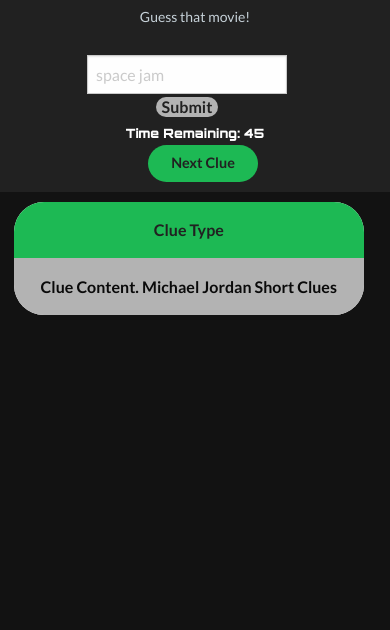
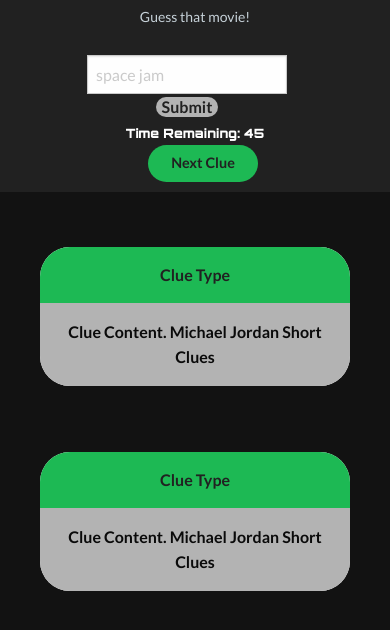
Before and after one commit to NickStull/Movie-Guessing-Game, a plain HTML site: page game.html in a window 390 px wide. Shown: the part 38-668 px from the top of the page. Drawn offline with nearby package versions, Linux system fonts and the light colour scheme; no server answers.

Commit message:
clue cards more responsive

```diff
--- a/assets/css/style.css
+++ b/assets/css/style.css
@@ -252,7 +252,8 @@
   }
 /* clue card css */
   .cards-container {
-    margin-top: 10px;
+    margin: 30px;
+    ;
   }
 
 .my-card {
@@ -267,7 +268,7 @@
   }
 
   .my-cell {
-    margin-right: 25px;
+    margin: 25px;
   }
 
   .my-card-section {
--- a/game.html
+++ b/game.html
@@ -41,8 +41,20 @@
 
 
       <div class="grid-x grid-padding-x align-justified cards-container">
-        <div class="cell small-11 medium-6 large-4 my-cell">
-          <div class="card my-card" style="width: 350px;">
+
+        <div class="cell small-12 medium-8 large-6 my-cell">
+          <div class="card my-card" style="width: 100%">
+            <div id="clue-type0" class="card-divider my-card-divider">
+              Clue Type
+            </div>
+            <div id="clue-content0" class="card-section my-card-section">
+              <p>Clue Content. Michael Jordan Short Clues
+              </p>
+            </div>
+            </div>
+        </div>
+        <div class="cell small-12 medium-8 large-6 my-cell">
+          <div class="card my-card" style="width: 100%">
             <div id="clue-type0" class="card-divider my-card-divider">
               Clue Type
             </div>
```
